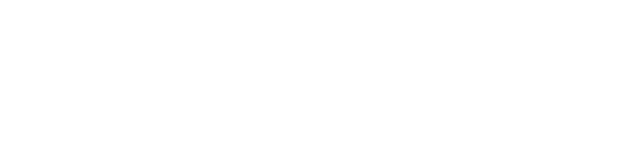
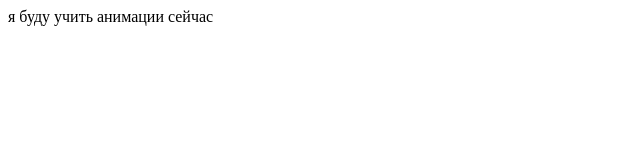
Before and after one commit to MordiukRoman/html-css-lessons, a plain HTML site: page Lesson8/honjenia/index.html in a window 1280 px wide. Shown: the whole page, without its empty margins (0-640 px from the left). Drawn offline with Linux system fonts and the light colour scheme.

Commit message:
Update index.html

```diff
--- a/Lesson8/honjenia/index.html
+++ b/Lesson8/honjenia/index.html
@@ -7,6 +7,7 @@
   <title>lesson 8</title>
 </head>
 <body>
+  я буду учить анимации сейчас
 
 </body>
 </html>
```
